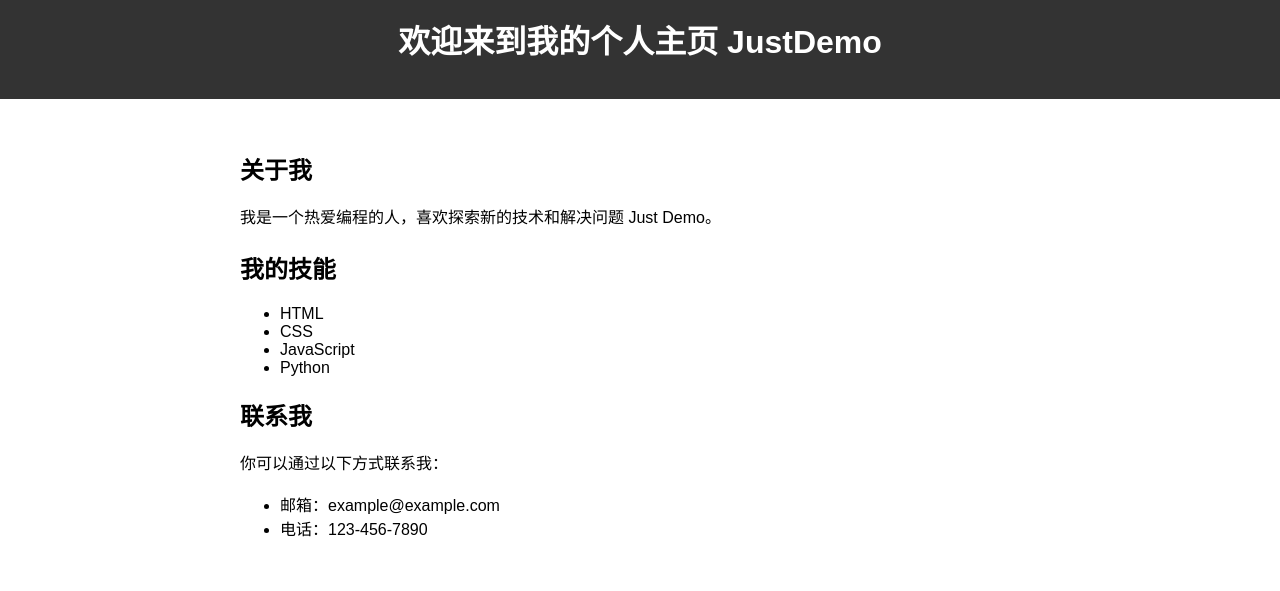
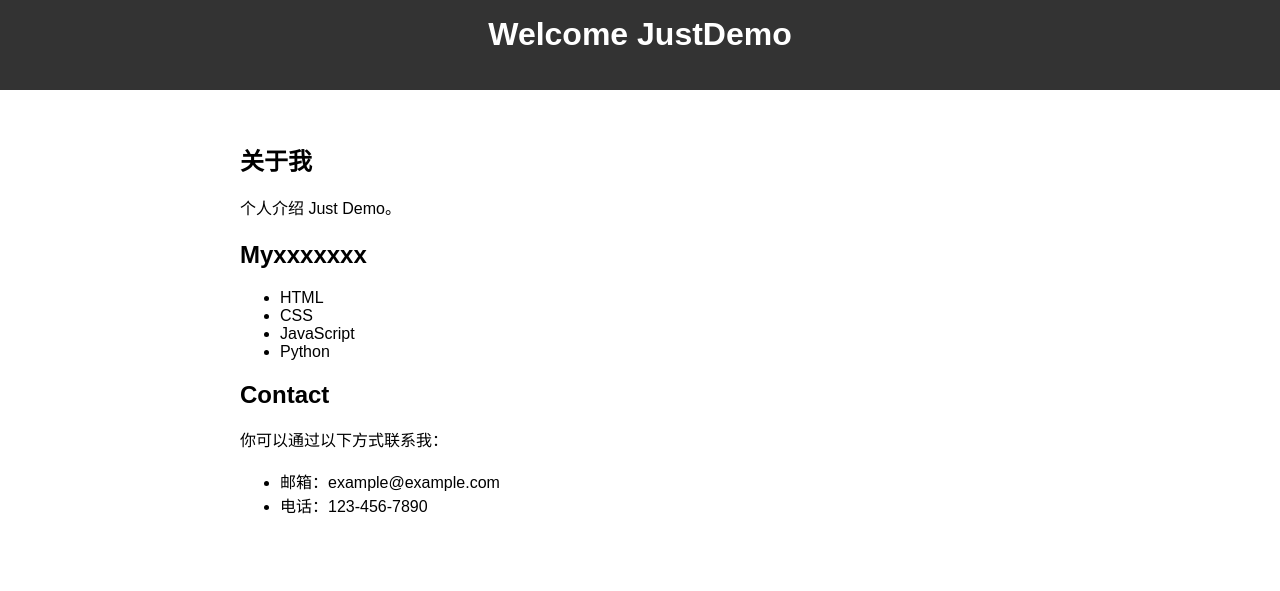
Before and after one commit to liujiancao/github.io, a plain HTML site: page index.html in a window 1280 px wide. Drawn offline with Linux system fonts and the light colour scheme.

Commit message:
Update index.html

```diff
--- a/index.html
+++ b/index.html
@@ -3,7 +3,7 @@
 <head>
     <meta charset="UTF-8">
     <meta name="viewport" content="width=device-width, initial-scale=1.0">
-    <title>个人主页</title>
+    <title>这是一个Demo</title>
     <style>
         body {
             font-family: Arial, sans-serif;
@@ -31,19 +31,19 @@
 </head>
 <body>
     <header>
-        <h1>欢迎来到我的个人主页 JustDemo</h1>
+        <h1>Welcome JustDemo</h1>
     </header>
     <main>
         <h2>关于我</h2>
-        <p>我是一个热爱编程的人，喜欢探索新的技术和解决问题 Just Demo。</p>
-        <h2>我的技能</h2>
+        <p>个人介绍 Just Demo。</p>
+        <h2>Myxxxxxxx</h2>
         <ul>
             <li>HTML</li>
             <li>CSS</li>
             <li>JavaScript</li>
             <li>Python</li>
         </ul>
-        <h2>联系我</h2>
+        <h2>Contact</h2>
         <p>你可以通过以下方式联系我：</p>
         <ul>
             <li>邮箱：example@example.com</li>
```
